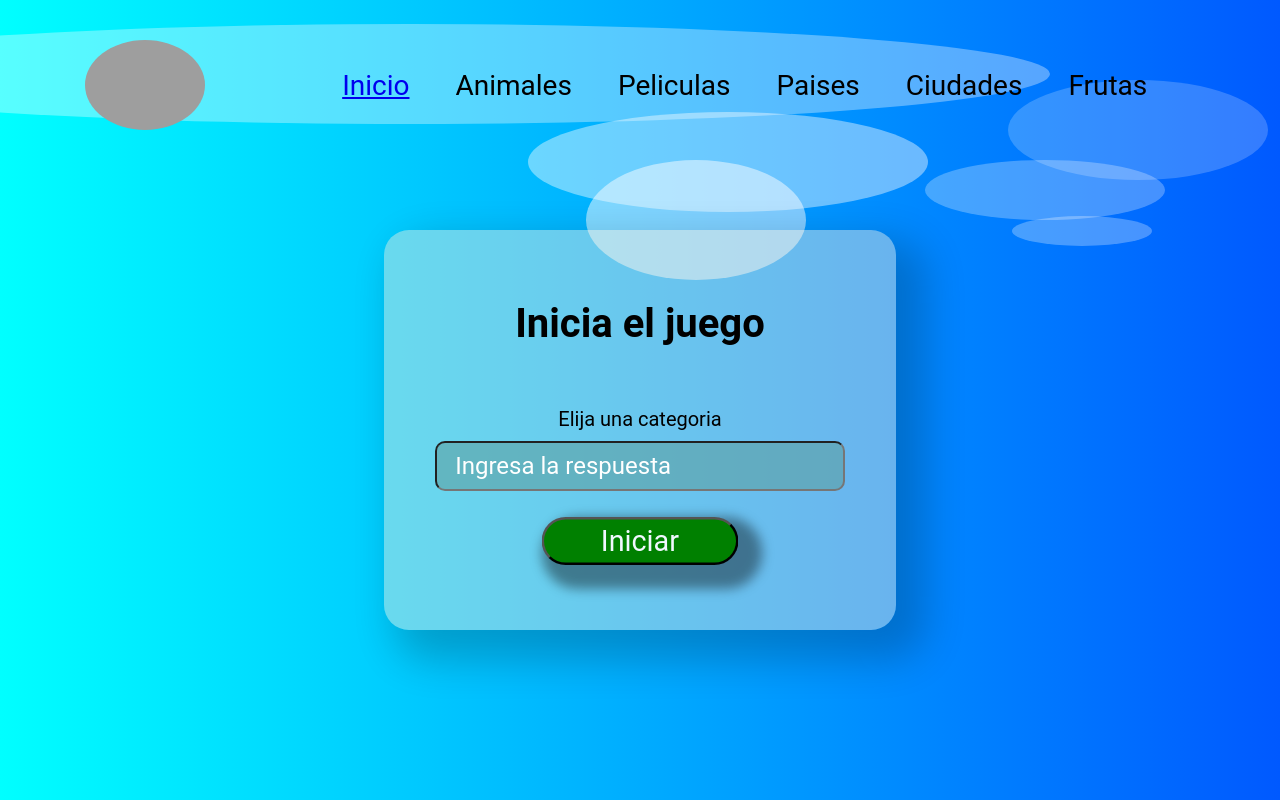
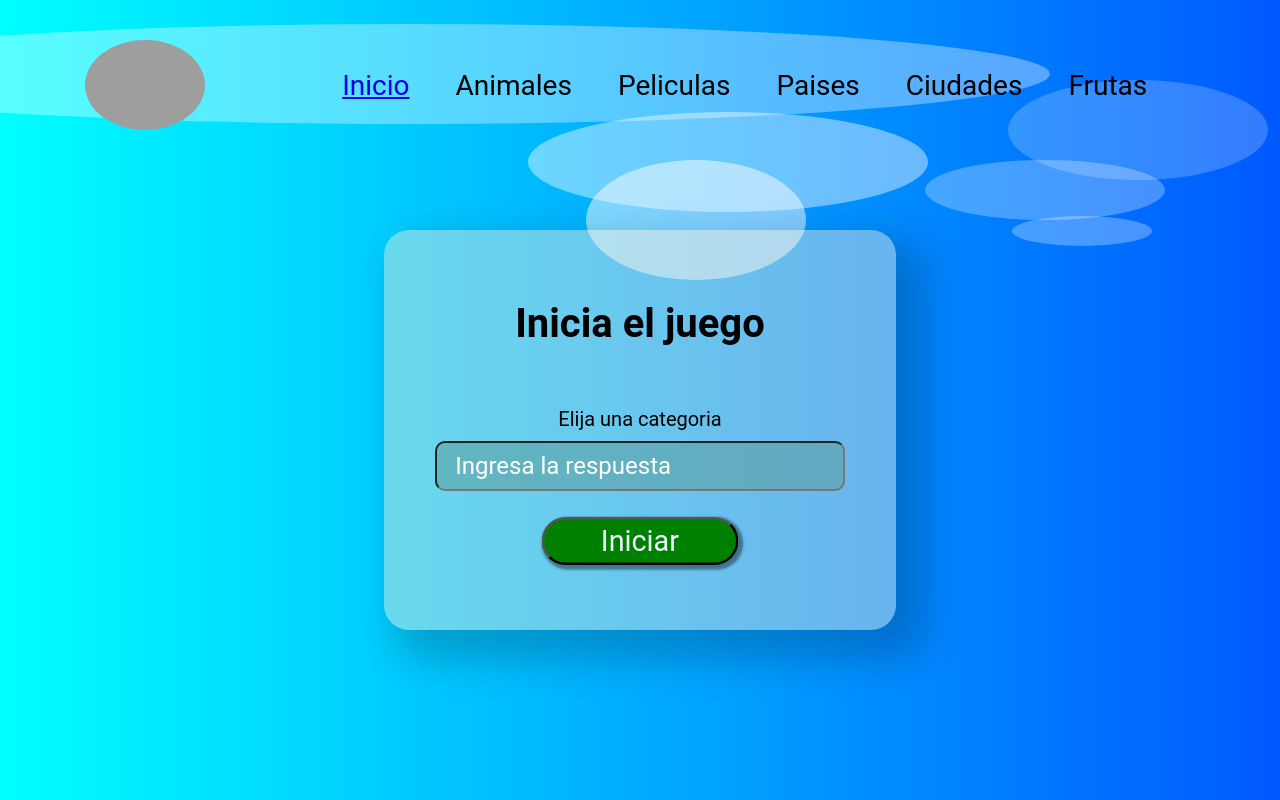
Before and after one commit to Map4che/ahorcado, a React (Vite) app: page / in a window 1280 px wide. In both pictures the pointer is over the input "Iniciar". Built offline with nearby package versions, Linux system fonts and the light colour scheme; grey boxes are pictures that could not be loaded.

Commit message:
Arreglo de sombras

```diff
--- a/src/css/Juego.css
+++ b/src/css/Juego.css
@@ -47,6 +47,7 @@ div .container-juego {
   transform: scale(1.2);
   cursor: pointer;
   background-color: rgba(255, 115, 0, 0.952);
+  box-shadow: 0.2rem 0.2rem 0.2rem 0.2rem rgba(0, 0, 0, 0.4);
 }
 
 .letra-por-letra {
--- a/src/css/Preparacion.css
+++ b/src/css/Preparacion.css
@@ -57,7 +57,7 @@
   color: aliceblue;
   cursor: pointer;
   transform: scale(1.2);
-  box-shadow: 1rem 1rem 1rem 1rem rgba(0, 0, 0, 0.4);
+  box-shadow: 0.2rem 0.2rem 0.2rem 0.2rem rgba(0, 0, 0, 0.4);
 }
 
 .pregunta-eleccion {
```
